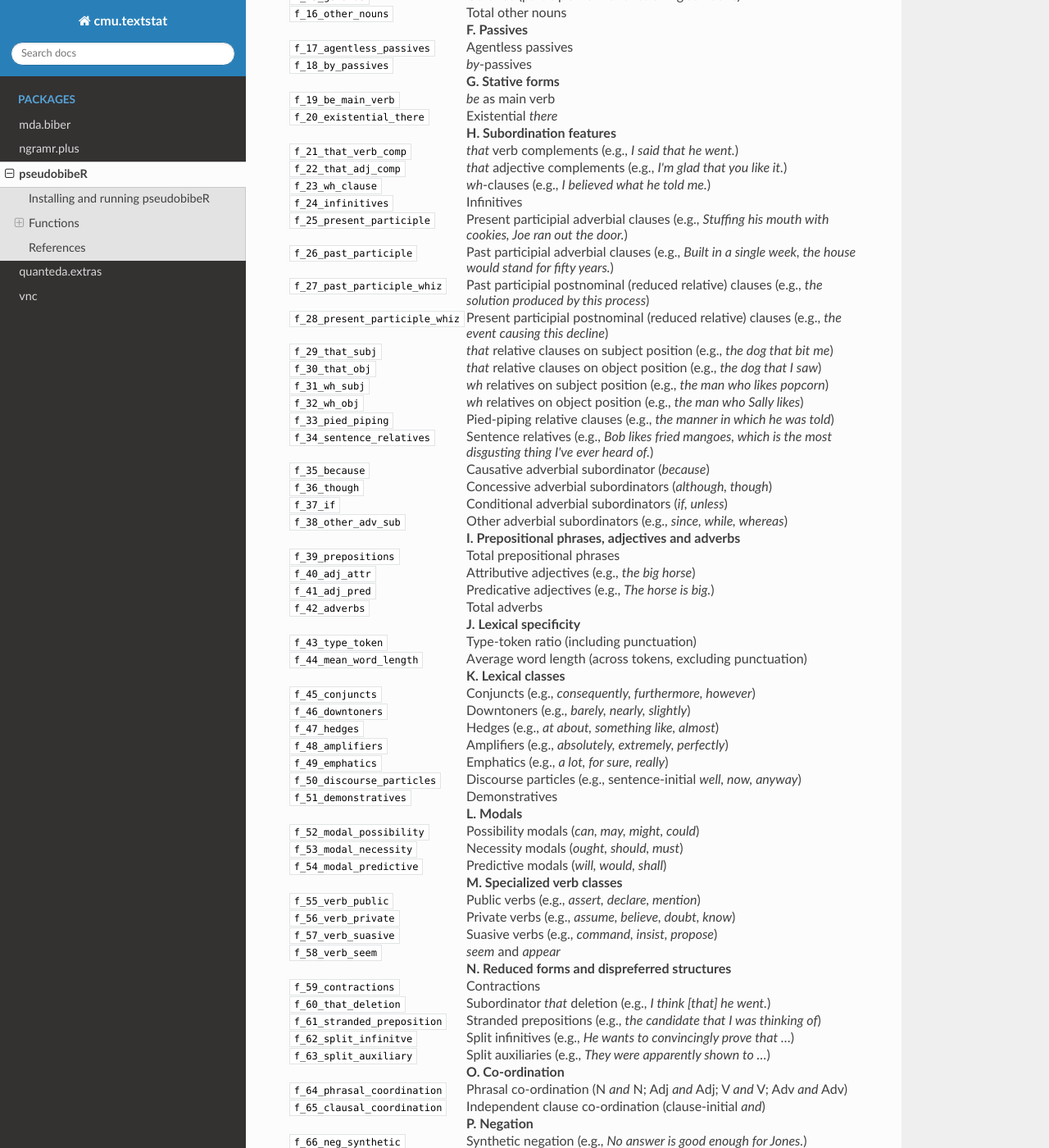
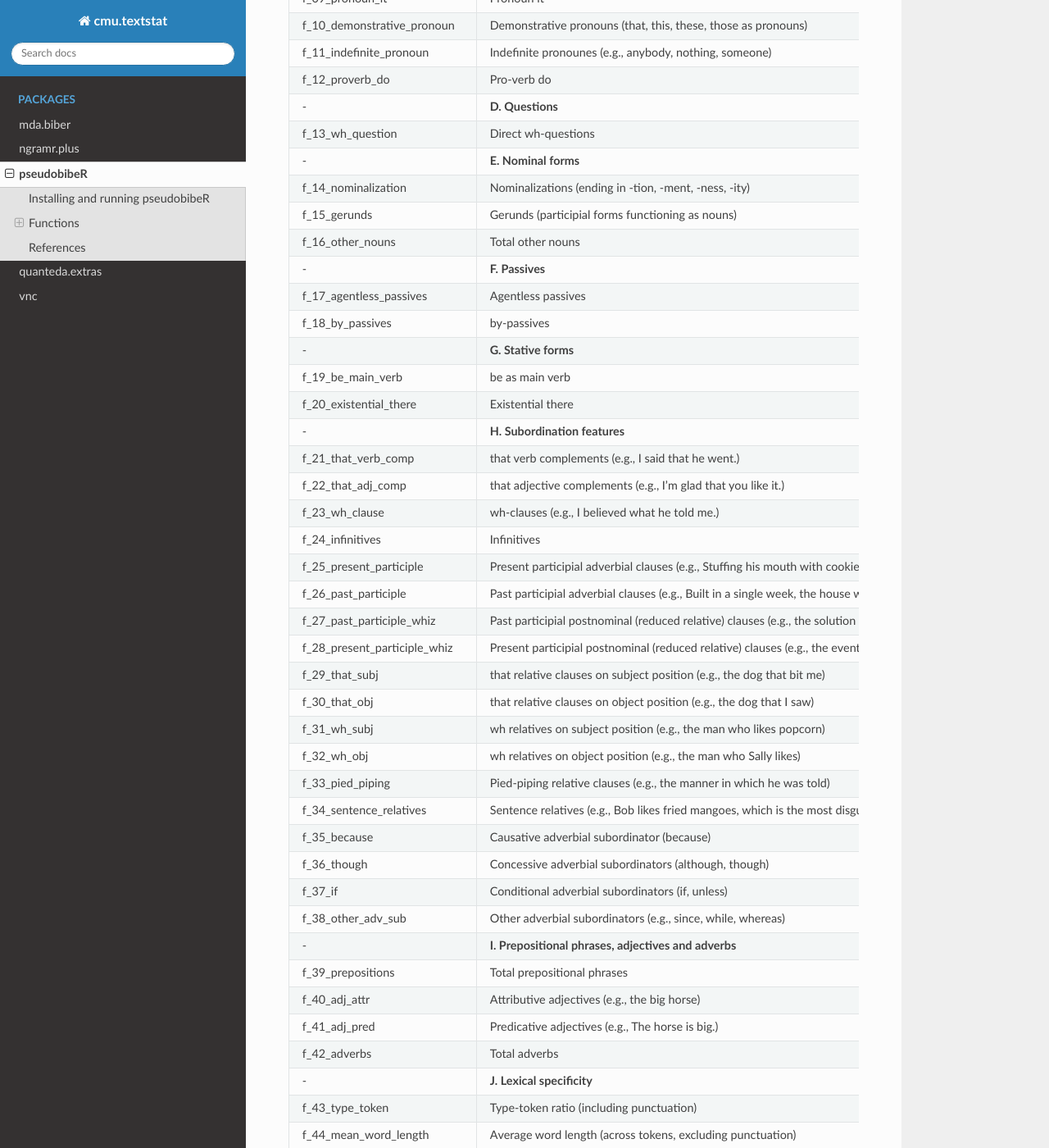
Before and after one commit to browndw/cmu-textstat-docs, a Sphinx documentation site: the page built from docs/pseudobibeR/pseudobibeR.md, in a window 1280 px wide and 1400 px high, scrolled down 1366 px. Shown: the whole window at 82% size. Built offline with Sphinx 7.4.7 and the Read the Docs theme 2.0.0, drawn with Linux system fonts in a browser that asks for light colours; pages that are not in the unit, such as notebooks, are missing from menus; some of the changed lines change nothing that is shown; some of the changed text lies outside the part shown.

Commit message:
Update pseudobibeR.md

```diff
--- a/docs/pseudobibeR/pseudobibeR.md
+++ b/docs/pseudobibeR/pseudobibeR.md
@@ -35,256 +35,91 @@ df_biber <- biber_parse(micusp_prsd)
 
 The following table is adapted from one created by [Stefan Evert](https://www.rdocumentation.org/packages/corpora/versions/0.5/topics/BNCbiber).
 
-<table><tbody><tr><td>
-     </td>
-<td> <b>A. Tense and aspect markers</b> </td>
-</tr><tr><td>
-     <code>f_01_past_tense</code> </td>
-<td> Past tense </td>
-</tr><tr><td>
-     <code>f_02_perfect_aspect</code> </td>
-<td> Perfect aspect </td>
-</tr><tr><td>
-     <code>f_03_present_tense</code> </td>
-<td> Present tense </td>
-</tr><tr><td>
-     </td>
-<td> <b>B. Place and time adverbials</b> </td>
-</tr><tr><td>
-     <code>f_04_place_adverbials</code> </td>
-<td> Place adverbials (e.g., <em>above, beside, outdoors</em>) </td>
-</tr><tr><td>
-     <code>f_05_time_adverbials</code> </td>
-<td> Time adverbials (e.g., <em>early, instantly, soon</em>) </td>
-</tr><tr><td>
-     </td>
-<td> <b>C. Pronouns and pro-verbs</b> </td>
-</tr><tr><td>
-     <code>f_06_first_person_pronouns</code> </td>
-<td> First-person pronouns </td>
-</tr><tr><td>
-     <code>f_07_second_person_pronouns</code> </td>
-<td> Second-person pronouns </td>
-</tr><tr><td>
-     <code>f_08_third_person_pronouns</code> </td>
-<td> Third-person personal pronouns (excluding <em>it</em>) </td>
-</tr><tr><td>
-     <code>f_09_pronoun_it</code> </td>
-<td> Pronoun <em>it</em> </td>
-</tr><tr><td>
-     <code>f_10_demonstrative_pronoun</code> </td>
-<td> Demonstrative pronouns (<em>that, this, these, those</em> as pronouns) </td>
-</tr><tr><td>
-     <code>f_11_indefinite_pronoun</code> </td>
-<td> Indefinite pronounes (e.g., <em>anybody, nothing, someone</em>) </td>
-</tr><tr><td>
-     <code>f_12_proverb_do</code> </td>
-<td> Pro-verb <em>do</em> </td>
-</tr><tr><td>
-     </td>
-<td> <b>D. Questions</b> </td>
-</tr><tr><td>
-     <code>f_13_wh_question</code> </td>
-<td> Direct <em>wh</em>-questions </td>
-</tr><tr><td>
-     </td>
-<td> <b>E. Nominal forms</b> </td>
-</tr><tr><td>
-     <code>f_14_nominalization</code> </td>
-<td> Nominalizations (ending in <em>-tion, -ment, -ness, -ity</em>) </td>
-</tr><tr><td>
-     <code>f_15_gerunds</code> </td>
-<td> Gerunds (participial forms functioning as nouns) </td>
-</tr><tr><td>
-     <code>f_16_other_nouns</code> </td>
-<td> Total other nouns </td>
-</tr><tr><td>
-     </td>
-<td> <b>F. Passives</b> </td>
-</tr><tr><td>
-     <code>f_17_agentless_passives</code> </td>
-<td> Agentless passives </td>
-</tr><tr><td>
-     <code>f_18_by_passives</code> </td>
-<td> <em>by</em>-passives </td>
-</tr><tr><td>
-     </td>
-<td> <b>G. Stative forms</b> </td>
-</tr><tr><td>
-     <code>f_19_be_main_verb</code> </td>
-<td> <em>be</em> as main verb </td>
-</tr><tr><td>
-     <code>f_20_existential_there</code> </td>
-<td> Existential <em>there</em> </td>
-</tr><tr><td>
-     </td>
-<td> <b>H. Subordination features</b> </td>
-</tr><tr><td>
-     <code>f_21_that_verb_comp</code> </td>
-<td> <em>that</em> verb complements (e.g., <em>I said that he went.</em>) </td>
-</tr><tr><td>
-     <code>f_22_that_adj_comp</code> </td>
-<td> <em>that</em> adjective complements (e.g., <em>I'm glad that you like it.</em>) </td>
-</tr><tr><td>
-     <code>f_23_wh_clause</code> </td>
-<td> <em>wh</em>-clauses (e.g., <em>I believed what he told me.</em>) </td>
-</tr><tr><td>
-     <code>f_24_infinitives</code> </td>
-<td> Infinitives </td>
-</tr><tr><td>
-     <code>f_25_present_participle</code> </td>
-<td> Present participial adverbial clauses (e.g., <em>Stuffing his mouth with cookies, Joe ran out the door.</em>) </td>
-</tr><tr><td>
-     <code>f_26_past_participle</code> </td>
-<td> Past participial adverbial clauses (e.g., <em>Built in a single week, the house would stand for fifty years.</em>) </td>
-</tr><tr><td>
-     <code>f_27_past_participle_whiz</code> </td>
-<td> Past participial postnominal (reduced relative) clauses (e.g., <em>the solution produced by this process</em>) </td>
-</tr><tr><td>
-     <code>f_28_present_participle_whiz</code> </td>
-<td> Present participial postnominal (reduced relative) clauses (e.g., <em>the event causing this decline</em>) </td>
-</tr><tr><td>
-     <code>f_29_that_subj</code> </td>
-<td> <em>that</em> relative clauses on subject position (e.g., <em>the dog that bit me</em>) </td>
-</tr><tr><td>
-     <code>f_30_that_obj</code> </td>
-<td> <em>that</em> relative clauses on object position (e.g., <em>the dog that I saw</em>) </td>
-</tr><tr><td>
-     <code>f_31_wh_subj</code> </td>
-<td> <em>wh</em> relatives on subject position (e.g., <em>the man who likes popcorn</em>) </td>
-</tr><tr><td>
-     <code>f_32_wh_obj</code> </td>
-<td> <em>wh</em> relatives on object position (e.g., <em>the man who Sally likes</em>) </td>
-</tr><tr><td>
-     <code>f_33_pied_piping</code> </td>
-<td> Pied-piping relative clauses (e.g., <em>the manner in which he was told</em>) </td>
-</tr><tr><td>
-     <code>f_34_sentence_relatives</code> </td>
-<td> Sentence relatives (e.g., <em>Bob likes fried mangoes, which is the most disgusting thing I've ever heard of.</em>) </td>
-</tr><tr><td>
-     <code>f_35_because</code> </td>
-<td> Causative adverbial subordinator (<em>because</em>) </td>
-</tr><tr><td>
-     <code>f_36_though</code> </td>
-<td> Concessive adverbial subordinators (<em>although, though</em>) </td>
-</tr><tr><td>
-     <code>f_37_if</code> </td>
-<td> Conditional adverbial subordinators (<em>if, unless</em>) </td>
-</tr><tr><td>
-     <code>f_38_other_adv_sub</code> </td>
-<td> Other adverbial subordinators (e.g., <em>since, while, whereas</em>) </td>
-</tr><tr><td>
-     </td>
-<td> <b>I. Prepositional phrases, adjectives and adverbs</b> </td>
-</tr><tr><td>
-     <code>f_39_prepositions</code> </td>
-<td> Total prepositional phrases </td>
-</tr><tr><td>
-     <code>f_40_adj_attr</code> </td>
-<td> Attributive adjectives (e.g., <em>the big horse</em>) </td>
-</tr><tr><td>
-     <code>f_41_adj_pred</code> </td>
-<td> Predicative adjectives (e.g., <em>The horse is big.</em>) </td>
-</tr><tr><td>
-     <code>f_42_adverbs</code> </td>
-<td> Total adverbs </td>
-</tr><tr><td>
-     </td>
-<td> <b>J. Lexical specificity</b> </td>
-</tr><tr><td>
-     <code>f_43_type_token</code> </td>
-<td> Type-token ratio (including punctuation)</td>
-</tr><tr><td>
-     <code>f_44_mean_word_length</code> </td>
-<td> Average word length (across tokens, excluding punctuation) </td>
-</tr><tr><td>
-     </td>
-<td> <b>K. Lexical classes</b> </td>
-</tr><tr><td>
-     <code>f_45_conjuncts</code> </td>
-<td> Conjuncts (e.g., <em>consequently, furthermore, however</em>) </td>
-</tr><tr><td>
-     <code>f_46_downtoners</code> </td>
-<td> Downtoners (e.g., <em>barely, nearly, slightly</em>) </td>
-</tr><tr><td>
-     <code>f_47_hedges</code> </td>
-<td> Hedges (e.g., <em>at about, something like, almost</em>) </td>
-</tr><tr><td>
-     <code>f_48_amplifiers</code> </td>
-<td> Amplifiers (e.g., <em>absolutely, extremely, perfectly</em>) </td>
-</tr><tr><td>
-     <code>f_49_emphatics</code> </td>
-<td> Emphatics (e.g., <em>a lot, for sure, really</em>) </td>
-</tr><tr><td>
-     <code>f_50_discourse_particles</code> </td>
-<td> Discourse particles (e.g., sentence-initial <em>well, now, anyway</em>) </td>
-</tr><tr><td>
-     <code>f_51_demonstratives</code> </td>
-<td> Demonstratives </td>
-</tr><tr><td>
-     </td>
-<td> <b>L. Modals</b> </td>
-</tr><tr><td>
-     <code>f_52_modal_possibility</code> </td>
-<td> Possibility modals (<em>can, may, might, could</em>) </td>
-</tr><tr><td>
-     <code>f_53_modal_necessity</code> </td>
-<td> Necessity modals (<em>ought, should, must</em>) </td>
-</tr><tr><td>
-     <code>f_54_modal_predictive</code> </td>
-<td> Predictive modals (<em>will, would, shall</em>) </td>
-</tr><tr><td>
-     </td>
-<td> <b>M. Specialized verb classes</b> </td>
-</tr><tr><td>
-     <code>f_55_verb_public</code> </td>
-<td> Public verbs (e.g., <em>assert, declare, mention</em>) </td>
-</tr><tr><td>
-     <code>f_56_verb_private</code> </td>
-<td> Private verbs (e.g., <em>assume, believe, doubt, know</em>) </td>
-</tr><tr><td>
-     <code>f_57_verb_suasive</code> </td>
-<td> Suasive verbs (e.g., <em>command, insist, propose</em>) </td>
-</tr><tr><td>
-     <code>f_58_verb_seem</code> </td>
-<td> <em>seem</em> and <em>appear</em> </td>
-</tr><tr><td>
-     </td>
-<td> <b>N. Reduced forms and dispreferred structures</b> </td>
-</tr><tr><td>
-     <code>f_59_contractions</code> </td>
-<td> Contractions </td>
-</tr><tr><td>
-     <code>f_60_that_deletion</code> </td>
-<td> Subordinator <em>that</em> deletion (e.g., <em>I think [that] he went.</em>) </td>
-</tr><tr><td>
-     <code>f_61_stranded_preposition</code> </td>
-<td> Stranded prepositions (e.g., <em>the candidate that I was thinking of</em>) </td>
-</tr><tr><td>
-     <code>f_62_split_infinitve</code> </td>
-<td> Split infinitives (e.g., <em>He wants to convincingly prove that …</em>) </td>
-</tr><tr><td>
-     <code>f_63_split_auxiliary</code> </td>
-<td> Split auxiliaries (e.g., <em>They were apparently shown to …</em>) </td>
-</tr><tr><td>
-     </td>
-<td> <b>O. Co-ordination</b> </td>
-</tr><tr><td>
-     <code>f_64_phrasal_coordination</code> </td>
-<td> Phrasal co-ordination (N <em>and</em> N; Adj <em>and</em> Adj; V <em>and</em> V; Adv <em>and</em> Adv) </td>
-</tr><tr><td>
-     <code>f_65_clausal_coordination</code> </td>
-<td> Independent clause co-ordination (clause-initial <em>and</em>) </td>
-</tr><tr><td>
-     </td>
-<td> <b>P. Negation</b> </td>
-</tr><tr><td>
-     <code>f_66_neg_synthetic</code> </td>
-<td> Synthetic negation (e.g., <em>No answer is good enough for Jones.</em>) </td>
-</tr><tr><td>
-     <code>f_67_neg_analytic</code> </td>
-<td> Analytic negation (e.g., <em>That isn't good enough.</em>) </td>
-</tr></tbody></table>
+| Feature | Description           |
+|--------|------------------------|
+| - | **A. Tense and aspect markers** |
+| f\_01\_past\_tense | Past tense |
+| f\_02\_perfect\_aspect | Perfect aspect |
+| f\_03\_present\_tense | Present tense |
+| - | **B. Place and time adverbials** |
+| f\_04\_place\_adverbials | Place adverbials (e.g., above, beside, outdoors) |
+| f\_05\_time\_adverbials | Time adverbials (e.g., early, instantly, soon) |
+| - | **C. Pronouns and pro-verbs** |
+| f\_06\_first\_person\_pronouns | First-person pronouns |
+| f\_07\_second\_person\_pronouns | Second-person pronouns |
+| f\_08\_third\_person\_pronouns | Third-person personal pronouns (excluding it) |
+| f\_09\_pronoun\_it | Pronoun it |
+| f\_10\_demonstrative\_pronoun | Demonstrative pronouns (that, this, these, those as pronouns) |
+| f\_11\_indefinite\_pronoun | Indefinite pronounes (e.g., anybody, nothing, someone) |
+| f\_12\_proverb\_do | Pro-verb do |
+| - | **D. Questions** |
+| f\_13\_wh\_question | Direct wh-questions |
+| - | **E. Nominal forms** |
+| f\_14\_nominalization | Nominalizations (ending in -tion, -ment, -ness, -ity) |
+| f\_15\_gerunds | Gerunds (participial forms functioning as nouns) |
+| f\_16\_other\_nouns | Total other nouns |
+| - | **F. Passives** |
+| f\_17\_agentless\_passives | Agentless passives |
+| f\_18\_by\_passives | by-passives |
+| - | **G. Stative forms** |
+| f\_19\_be\_main\_verb | be as main verb |
+| f\_20\_existential\_there | Existential there |
+| - | **H. Subordination features** |
+| f\_21\_that\_verb\_comp | that verb complements (e.g., I said that he went.) |
+| f\_22\_that\_adj\_comp | that adjective complements (e.g., I'm glad that you like it.) |
+| f\_23\_wh\_clause | wh-clauses (e.g., I believed what he told me.) |
+| f\_24\_infinitives | Infinitives |
+| f\_25\_present\_participle | Present participial adverbial clauses (e.g., Stuffing his mouth with cookies, Joe ran out the door.) |
+| f\_26\_past\_participle | Past participial adverbial clauses (e.g., Built in a single week, the house would stand for fifty years.) |
+| f\_27\_past\_participle\_whiz | Past participial postnominal (reduced relative) clauses (e.g., the solution produced by this process) |
+| f\_28\_present\_participle\_whiz | Present participial postnominal (reduced relative) clauses (e.g., the event causing this decline) |
+| f\_29\_that\_subj | that relative clauses on subject position (e.g., the dog that bit me) |
+| f\_30\_that\_obj | that relative clauses on object position (e.g., the dog that I saw) |
+| f\_31\_wh\_subj | wh relatives on subject position (e.g., the man who likes popcorn) |
+| f\_32\_wh\_obj | wh relatives on object position (e.g., the man who Sally likes) |
+| f\_33\_pied\_piping | Pied-piping relative clauses (e.g., the manner in which he was told) |
+| f\_34\_sentence\_relatives | Sentence relatives (e.g., Bob likes fried mangoes, which is the most disgusting thing I've ever heard of.) |
+| f\_35\_because | Causative adverbial subordinator (because) |
+| f\_36\_though | Concessive adverbial subordinators (although, though) |
+| f\_37\_if | Conditional adverbial subordinators (if, unless) |
+| f\_38\_other\_adv\_sub | Other adverbial subordinators (e.g., since, while, whereas) |
+| - | **I. Prepositional phrases, adjectives and adverbs** |
+| f\_39\_prepositions | Total prepositional phrases |
+| f\_40\_adj\_attr | Attributive adjectives (e.g., the big horse) |
+| f\_41\_adj\_pred | Predicative adjectives (e.g., The horse is big.) |
+| f\_42\_adverbs | Total adverbs |
+| - | **J. Lexical specificity** |
+| f\_43\_type\_token | Type-token ratio (including punctuation) |
+| f\_44\_mean\_word\_length | Average word length (across tokens, excluding punctuation) |
+| - | **K. Lexical classes** |
+| f\_45\_conjuncts | Conjuncts (e.g., consequently, furthermore, however) |
+| f\_46\_downtoners | Downtoners (e.g., barely, nearly, slightly) |
+| f\_47\_hedges | Hedges (e.g., at about, something like, almost) |
+| f\_48\_amplifiers | Amplifiers (e.g., absolutely, extremely, perfectly) |
+| f\_49\_emphatics | Emphatics (e.g., a lot, for sure, really) |
+| f\_50\_discourse\_particles | Discourse particles (e.g., sentence-initial well, now, anyway) |
+| f\_51\_demonstratives | Demonstratives |
+| - | **L. Modals** |
+| f\_52\_modal\_possibility | Possibility modals (can, may, might, could) |
+| f\_53\_modal\_necessity | Necessity modals (ought, should, must) |
+| f\_54\_modal\_predictive | Predictive modals (will, would, shall) |
+| - | **M. Specialized verb classes** |
+| f\_55\_verb\_public | Public verbs (e.g., assert, declare, mention) |
+| f\_56\_verb\_private | Private verbs (e.g., assume, believe, doubt, know) |
+| f\_57\_verb\_suasive | Suasive verbs (e.g., command, insist, propose) |
+| f\_58\_verb\_seem | seem and appear |
+| - | **N. Reduced forms and dispreferred structures** |
+| f\_59\_contractions | Contractions |
+| f\_60\_that\_deletion | Subordinator that deletion (e.g., I think [that] he went.) |
+| f\_61\_stranded\_preposition | Stranded prepositions (e.g., the candidate that I was thinking of) |
+| f\_62\_split\_infinitve | Split infinitives (e.g., He wants to convincingly prove that …) |
+| f\_63\_split\_auxiliary | Split auxiliaries (e.g., They were apparently shown to …) |
+| - | **O. Co-ordination** |
+| f\_64\_phrasal\_coordination | Phrasal co-ordination (N and N; Adj and Adj; V and V; Adv and Adv) |
+| f\_65\_clausal\_coordination | Independent clause co-ordination (clause-initial and) |
+| - | **P. Negation** |
+| f\_66\_neg\_synthetic | Synthetic negation (e.g., No answer is good enough for Jones.) |
+| f\_67\_neg\_analytic | Analytic negation (e.g., That isn't good enough.) |
 
 ## Functions
 
```
